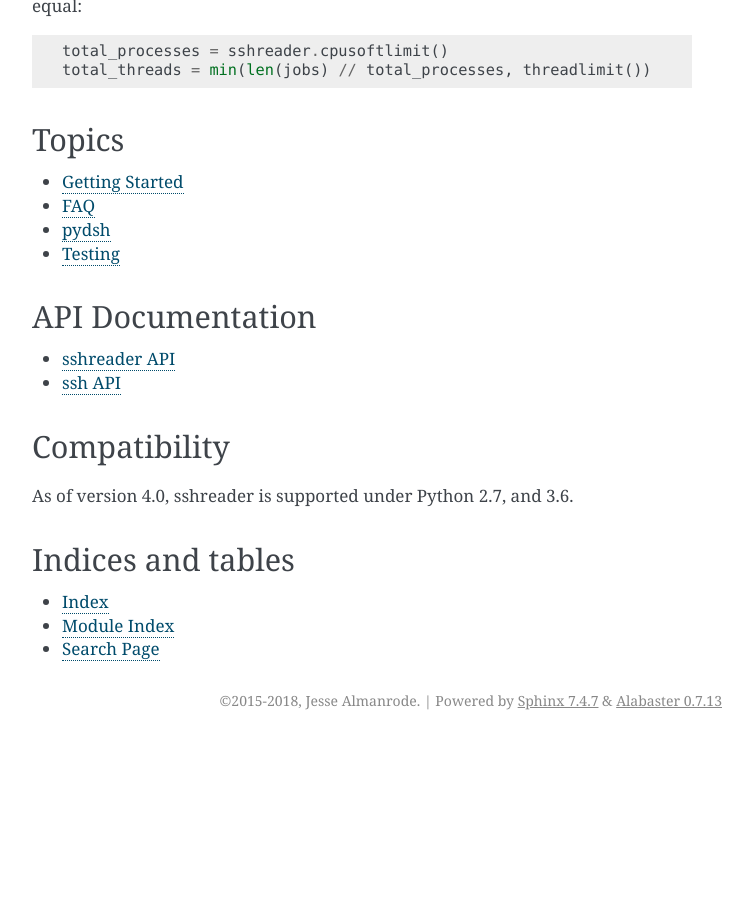
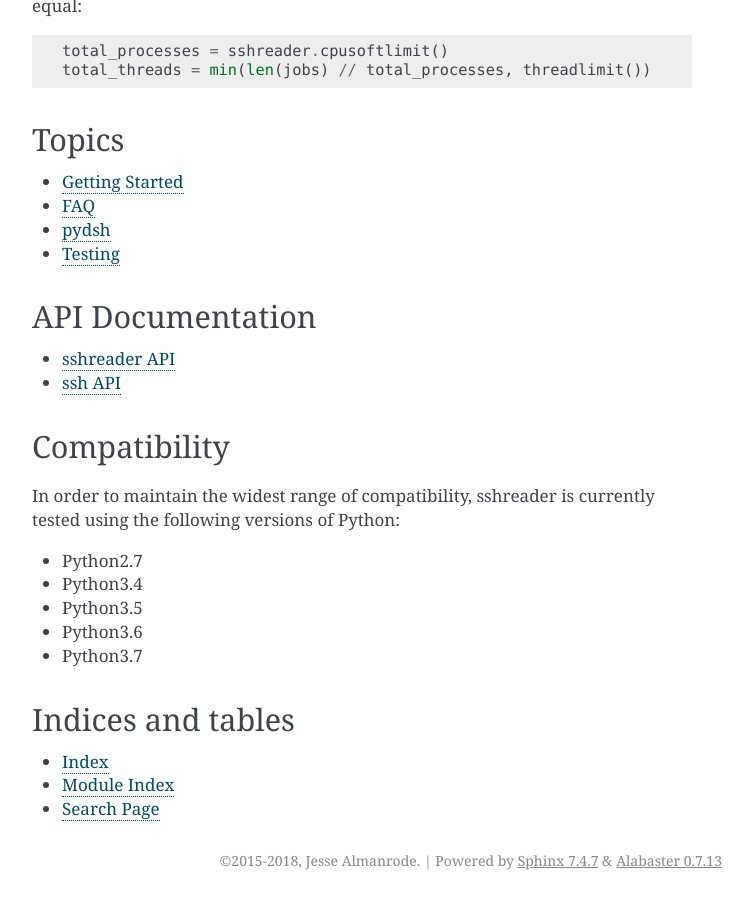
Before and after one commit to isaiah1112/sshreader, a Sphinx documentation site: the page built from docs/source/index.rst, in a window 1280 px wide and 900 px high, scrolled down 1056 px. Shown: the whole window, without its empty margins (388-1141 px from the left). Built offline with Sphinx 7.4.7, drawn with Linux system fonts in a browser that asks for light colours; before the commit the page ends 1796 px from its top, so only the background shows below that.

Commit message:
Adding Python3.7 to supported python versions

```diff
--- a/docs/source/index.rst
+++ b/docs/source/index.rst
@@ -68,7 +68,14 @@ API Documentation
 Compatibility
 -------------
 
-As of version 4.0, sshreader is supported under Python 2.7, and 3.6.
+In order to maintain the widest range of compatibility, sshreader is currently tested using the following versions of
+Python:
+
+* Python2.7
+* Python3.4
+* Python3.5
+* Python3.6
+* Python3.7
 
 Indices and tables
 ------------------
--- a/docs/source/testing.rst
+++ b/docs/source/testing.rst
@@ -21,6 +21,7 @@ Then, simply specify the python version you would like to test with:
 
 .. code-block:: bash
 
+    tox -e py36  # Test Python3.7
     tox -e py36  # Test Python3.6
     tox -e py35  # Test Python3.5
     tox -e py34  # Test Python3.4
--- a/setup.py
+++ b/setup.py
@@ -36,6 +36,7 @@ setup(name='sshreader',
           'Programming Language :: Python :: 3.4',
           'Programming Language :: Python :: 3.5',
           'Programming Language :: Python :: 3.6',
+          'Programming Language :: Python :: 3.7',
           'Topic :: Software Development :: Libraries',
           'Topic :: Software Development :: Libraries :: Python Modules',
           ],
```
Also changed, not shown: other parts of docs/source/testing.rst (+1 -1 lines).
